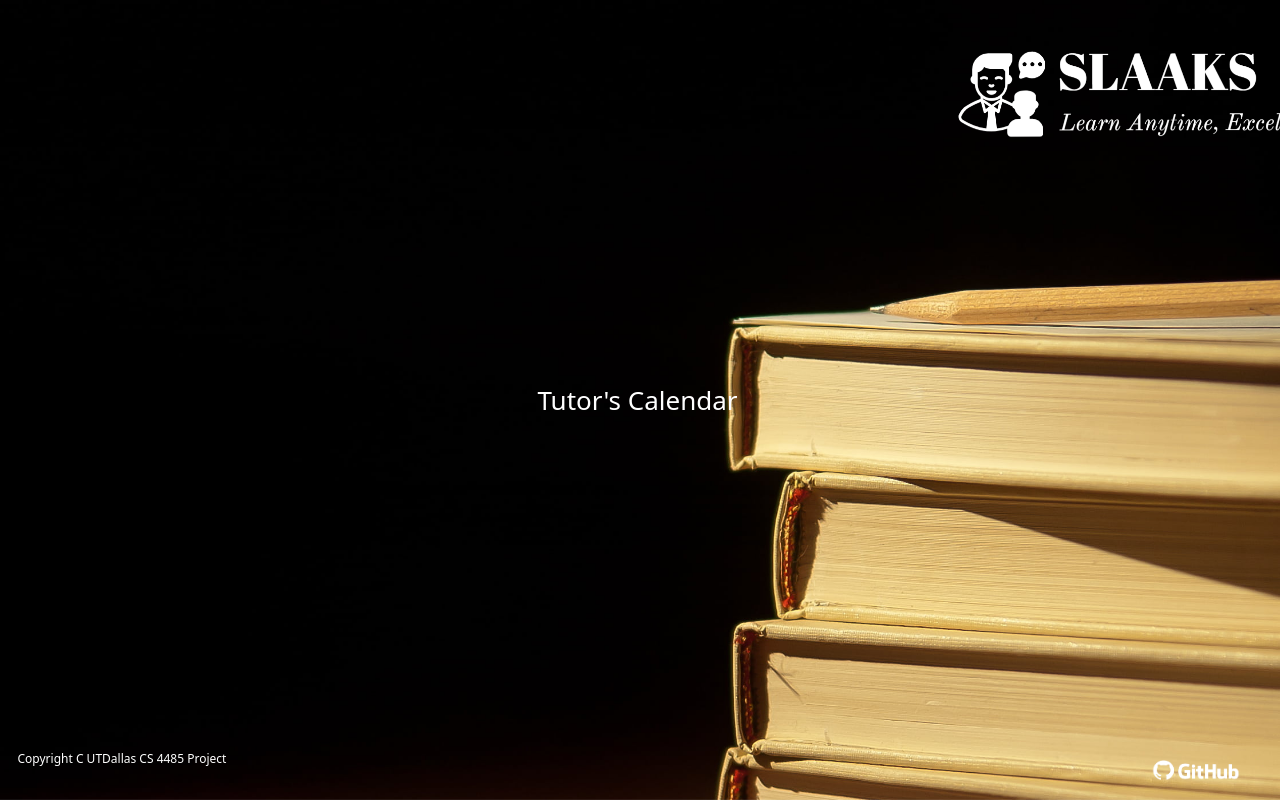
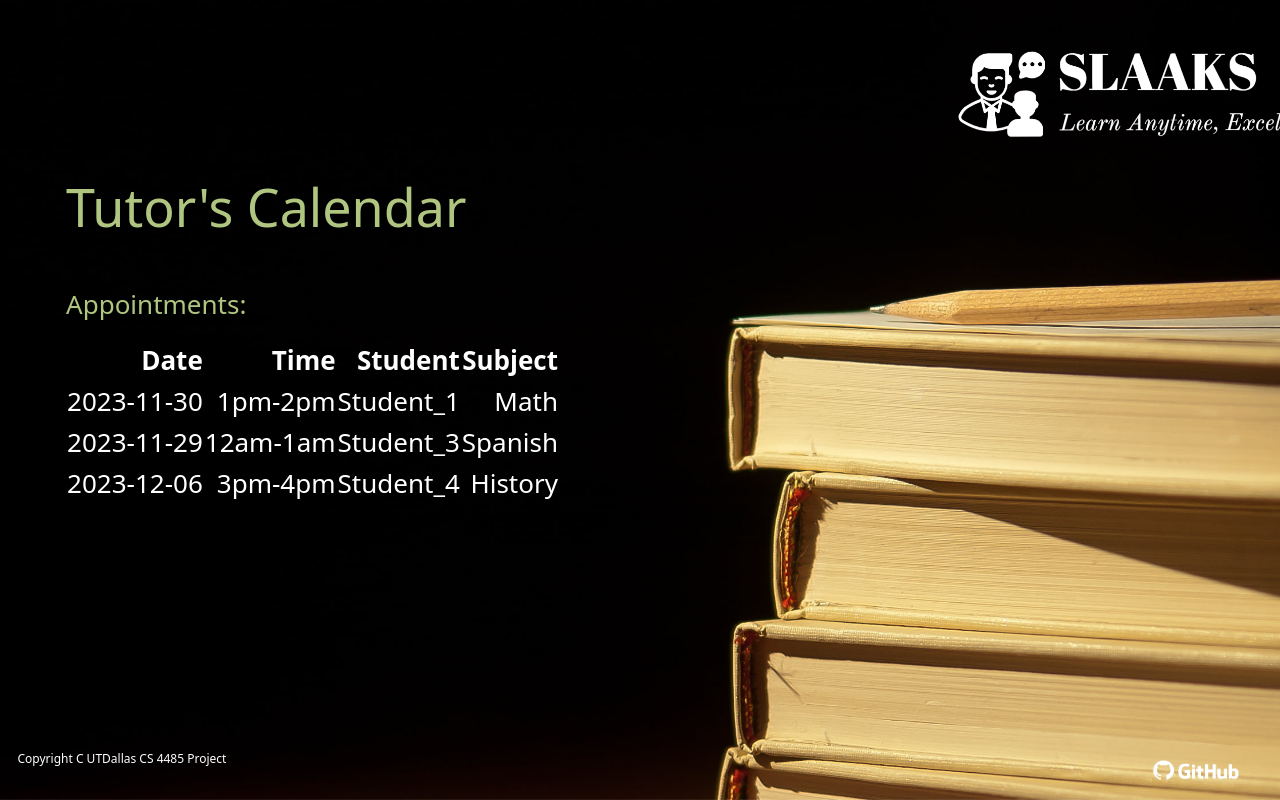
Before and after one commit to shrijxn/CS4485project, a React (Create React App) app: page /TutorCalendar in a window 1280 px wide. Built offline with nearby package versions, Linux system fonts and the light colour scheme.

Commit message:
Update TutorCalendar.js

```diff
--- a/src/components/TutorCalendar.js
+++ b/src/components/TutorCalendar.js
@@ -3,7 +3,56 @@
 import React from "react";
 
 function TutorCalendar() {
-  return <div>Tutor's Calendar</div>;
+  // Sample Appointment List
+  const appointments = [
+    {
+      date: "2023-11-30",
+      timeSlot: "1pm-2pm",
+      student: "Student_1",
+      subject: "Math",
+    },
+    {
+      date: "2023-11-29",
+      timeSlot: "12am-1am",
+      student: "Student_3",
+      subject: "Spanish",
+    },
+    {
+      date: "2023-12-06",
+      timeSlot: "3pm-4pm",
+      student: "Student_4",
+      subject: "History",
+    },
+  ];
+
+  return (
+    <div style={{ marginRight: "650px" }}>
+      <h2 className="header-animated-text">Tutor's Calendar</h2>
+      <h2 className="header2-animated-text" style={{ textDecoration: "none" }}>
+        Appointments:
+      </h2>
+      <table>
+        <thead>
+          <tr>
+            <th>Date</th>
+            <th>Time</th>
+            <th>Student</th>
+            <th>Subject</th>
+          </tr>
+        </thead>
+        <tbody>
+          {appointments.map((appointment, index) => (
+            <tr key={index}>
+              <td>{appointment.date}</td>
+              <td>{appointment.timeSlot}</td>
+              <td>{appointment.student}</td>
+              <td>{appointment.subject}</td>
+            </tr>
+          ))}
+        </tbody>
+      </table>
+    </div>
+  );
 }
 
 export default TutorCalendar;
```
